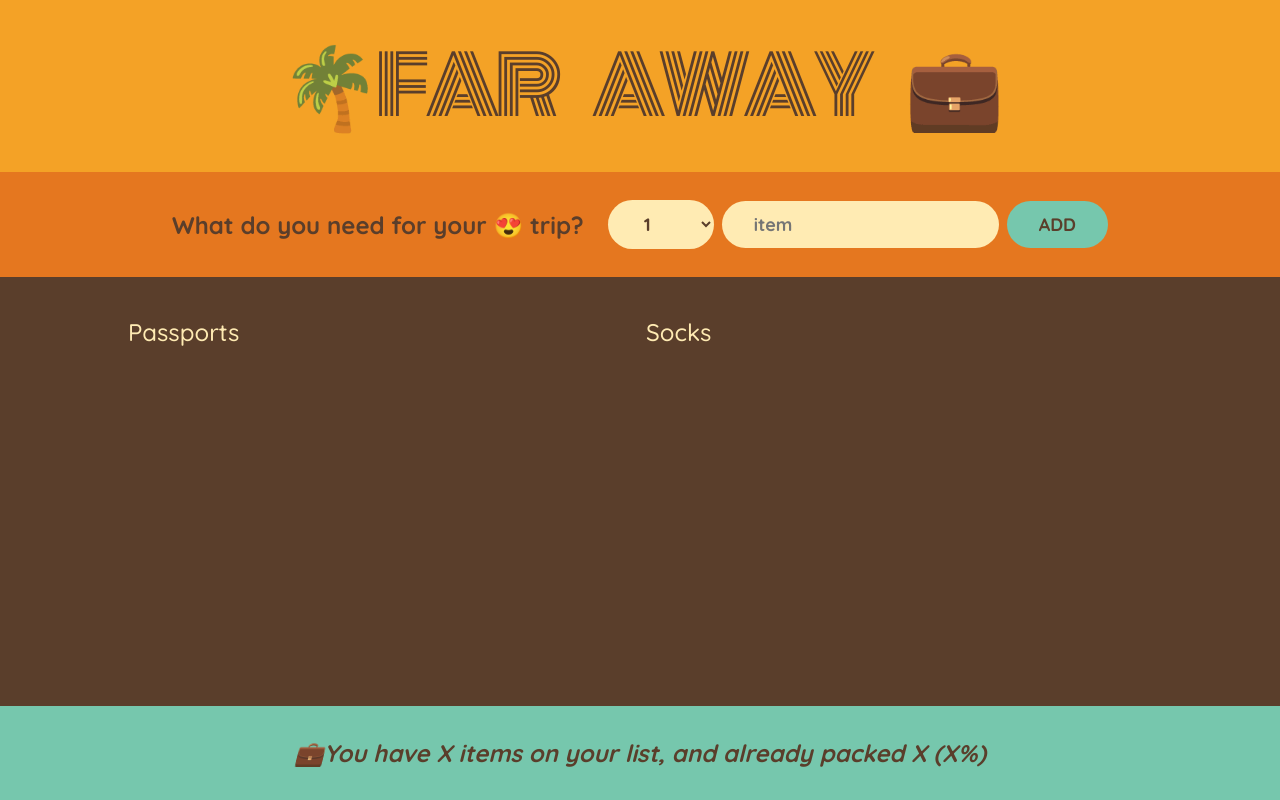
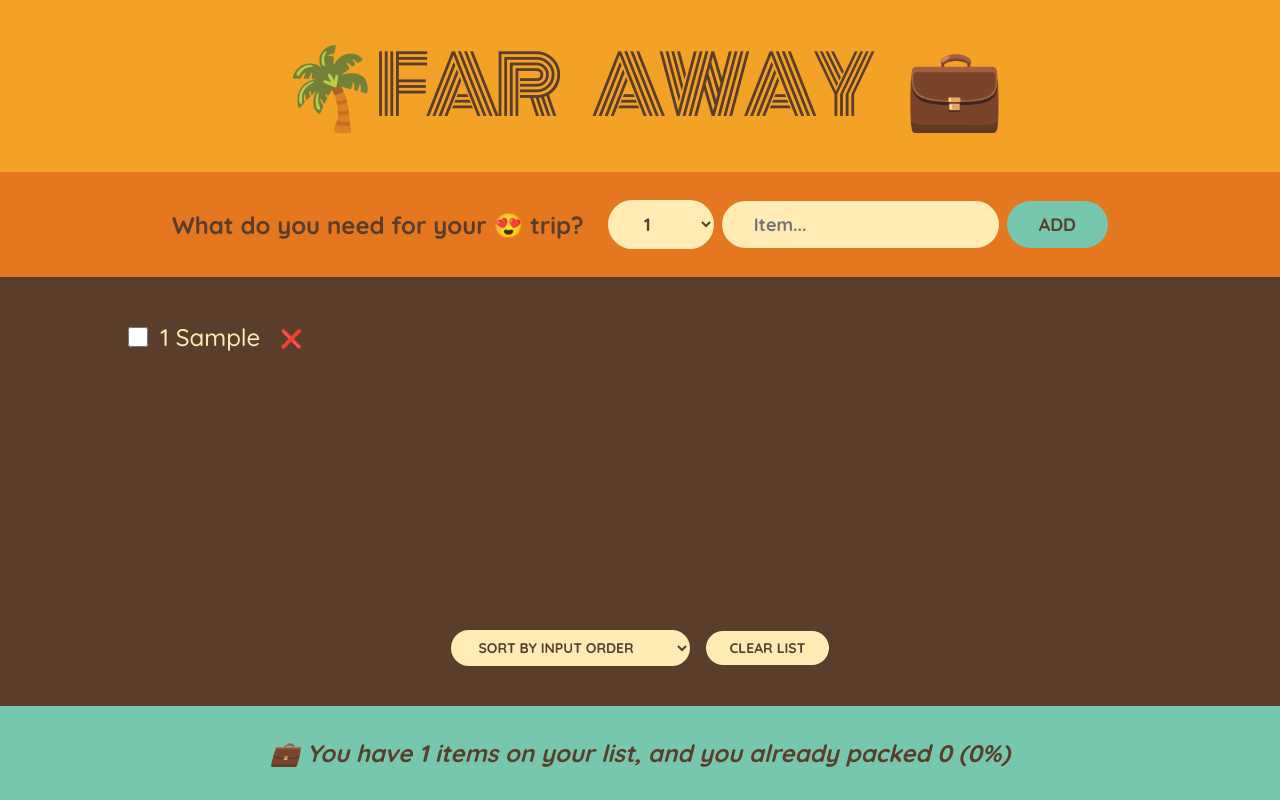
Before and after one commit to SrestMilan/Travel-, a React (Create React App) app in the folder travel-lis/: page / in a window 1280 px wide. Both pictures are taken after typing "Sample" into the empty fields and a click on the button "ADD". Built offline with nearby package versions, Linux system fonts and the light colour scheme.

Commit message:
update in project

```diff
--- a/travel-lis/src/components/App.js
+++ b/travel-lis/src/components/App.js
@@ -1,16 +1,47 @@
-import React from "react";
+import { useState } from "react";
 import Logo from "./Logo";
 import Form from "./Form";
 import PackingList from "./PackingList";
 import Stats from "./Stats";
 
 export default function App() {
+  const [items, setItems] = useState([]);
+
+  function handleAddItems(item) {
+    setItems((items) => [...items, item]);
+  }
+
+  function handleDeleteItem(id) {
+    setItems((items) => items.filter((item) => item.id !== id));
+  }
+
+  function handleToggleItem(id) {
+    setItems((items) =>
+      items.map((item) =>
+        item.id === id ? { ...item, packed: !item.packed } : item
+      )
+    );
+  }
+
+  function handleClearList() {
+    const confirmed = window.confirm(
+      "Are you sure you want to delete all items?"
+    );
+
+    if (confirmed) setItems([]);
+  }
+
   return (
     <div className="app">
       <Logo />
-      <Form />
-      <PackingList />
-      <Stats />
+      <Form onAddItems={handleAddItems} />
+      <PackingList
+        items={items}
+        onDeleteItem={handleDeleteItem}
+        onToggleItem={handleToggleItem}
+        onClearList={handleClearList}
+      />
+      <Stats items={items} />
     </div>
   );
 }
--- a/travel-lis/src/components/Form.js
+++ b/travel-lis/src/components/Form.js
@@ -1,40 +1,42 @@
-import React, { useState } from "react";
+import { useState } from "react";
 
-function Form() {
+export default function Form({ onAddItems }) {
+  const [description, setDescription] = useState("");
   const [quantity, setQuantity] = useState(1);
-  const [description, setDescription] = useState(null);
 
-  let handleForm = (e) => {
+  function handleSubmit(e) {
     e.preventDefault();
+
+    if (!description) return;
+
+    const newItem = { description, quantity, packed: false, id: Date.now() };
+
+    onAddItems(newItem);
 
     setDescription("");
     setQuantity(1);
-
-    const newItem = {
-      description,
-      quantity,
-      packed: false,
-      id: Date.now(),
-    };
-  };
+  }
 
   return (
-    <form className="add-form" onSubmit={handleForm}>
+    <form className="add-form" onSubmit={handleSubmit}>
       <h3>What do you need for your 😍 trip?</h3>
-      <select value={quantity} onChange={(e) => setQuantity(e.target.value)}>
+      <select
+        value={quantity}
+        onChange={(e) => setQuantity(Number(e.target.value))}
+      >
         {Array.from({ length: 20 }, (_, i) => i + 1).map((num) => (
-          <option value={num}>{num}</option>
+          <option value={num} key={num}>
+            {num}
+          </option>
         ))}
       </select>
       <input
         type="text"
-        placeholder="item"
+        placeholder="Item..."
         value={description}
         onChange={(e) => setDescription(e.target.value)}
       />
-      <button>ADD</button>
+      <button>Add</button>
     </form>
   );
 }
-
-export default Form;
--- a/travel-lis/src/components/Item.js
+++ b/travel-lis/src/components/Item.js
@@ -1,11 +1,15 @@
-import React from "react";
-
-function Item({ item }) {
+export default function Item({ item, onDeleteItem, onToggleItem }) {
   return (
     <li>
-      <span>{item.description}</span>
+      <input
+        type="checkbox"
+        value={item.packed}
+        onChange={() => onToggleItem(item.id)}
+      />
+      <span style={item.packed ? { textDecoration: "line-through" } : {}}>
+        {item.quantity} {item.description}
+      </span>
+      <button onClick={() => onDeleteItem(item.id)}>❌</button>
     </li>
   );
 }
-
-export default Item;
--- a/travel-lis/src/components/PackingList.js
+++ b/travel-lis/src/components/PackingList.js
@@ -1,21 +1,49 @@
-import React from "react";
+import { useState } from "react";
 import Item from "./Item";
 
-const initialItems = [
-  { id: 1, description: "Passports", quantity: 2, packed: false },
-  { id: 2, description: "Socks", quantity: 12, packed: false },
-];
+export default function PackingList({
+  items,
+  onDeleteItem,
+  onToggleItem,
+  onClearList,
+}) {
+  const [sortBy, setSortBy] = useState("input");
 
-function PackingList() {
+  let sortedItems;
+
+  if (sortBy === "input") sortedItems = items;
+
+  if (sortBy === "description")
+    sortedItems = items
+      .slice()
+      .sort((a, b) => a.description.localeCompare(b.description));
+
+  if (sortBy === "packed")
+    sortedItems = items
+      .slice()
+      .sort((a, b) => Number(a.packed) - Number(b.packed));
+
   return (
     <div className="list">
       <ul>
-        {initialItems.map((item) => (
-          <Item item={item} />
+        {sortedItems.map((item) => (
+          <Item
+            item={item}
+            onDeleteItem={onDeleteItem}
+            onToggleItem={onToggleItem}
+            key={item.id}
+          />
         ))}
       </ul>
+
+      <div className="actions">
+        <select value={sortBy} onChange={(e) => setSortBy(e.target.value)}>
+          <option value="input">Sort by input order</option>
+          <option value="description">Sort by description</option>
+          <option value="packed">Sort by packed status</option>
+        </select>
+        <button onClick={onClearList}>Clear list</button>
+      </div>
     </div>
   );
 }
-
-export default PackingList;
--- a/travel-lis/src/components/Stats.js
+++ b/travel-lis/src/components/Stats.js
@@ -1,11 +1,22 @@
-import React from "react";
+export default function Stats({ items }) {
+  if (!items.length)
+    return (
+      <p className="stats">
+        <em>Start adding some items to your packing list 🚀</em>
+      </p>
+    );
 
-function Stats() {
+  const numItems = items.length;
+  const numPacked = items.filter((item) => item.packed).length;
+  const percentage = Math.round((numPacked / numItems) * 100);
+
   return (
     <footer className="stats">
-      <em>💼You have X items on your list, and already packed X (X%)</em>{" "}
+      <em>
+        {percentage === 100
+          ? "You got everything! Ready to go ✈️"
+          : ` 💼 You have ${numItems} items on your list, and you already packed ${numPacked} (${percentage}%)`}
+      </em>
     </footer>
   );
 }
-
-export default Stats;
```
